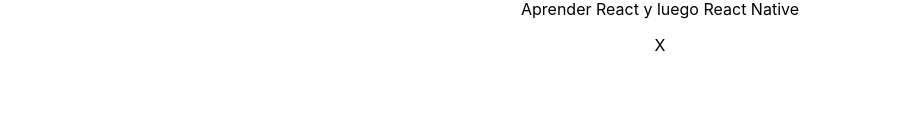
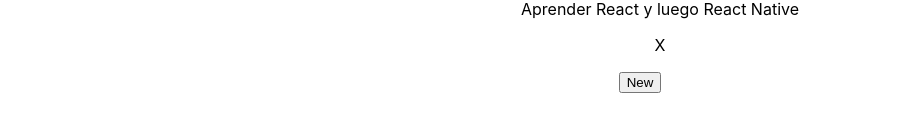
Before and after one commit to LuisEdgardoCoronel/react-TODOs-list, a React (Create React App) app: page / in a window 1280 px wide. Shown: the part 341-472 px from the top of the page, without its empty margins (0-913 px from the left). Built offline with nearby package versions, Linux system fonts and the light colour scheme.

Commit message:
creando btn

```diff
--- a/src/App.js
+++ b/src/App.js
@@ -3,7 +3,7 @@
 import TodoSearch from './TodoSearch';
 import TodoList from './TodoList';
 import TodoItem from './TodoItem';
-//import TodoBtnCreate from './TodoBtnCreate';
+import TodoBtnCreate from './TodoBtnCreate';
 
 
 function App() {
@@ -18,7 +18,7 @@
         <TodoItem/>
       </TodoList>
 
-      {/* <TodoBtnCreate/> */}
+      <TodoBtnCreate/>
     </div>
   );
 }
--- a/src/TodoBtnCreate.js
+++ b/src/TodoBtnCreate.js
@@ -2,7 +2,7 @@
 
 function TodoBtnCreate() {
   return (
-    <div>TodoBtnCreate</div>
+    <button type="">New</button>
   )
 }
 
```
